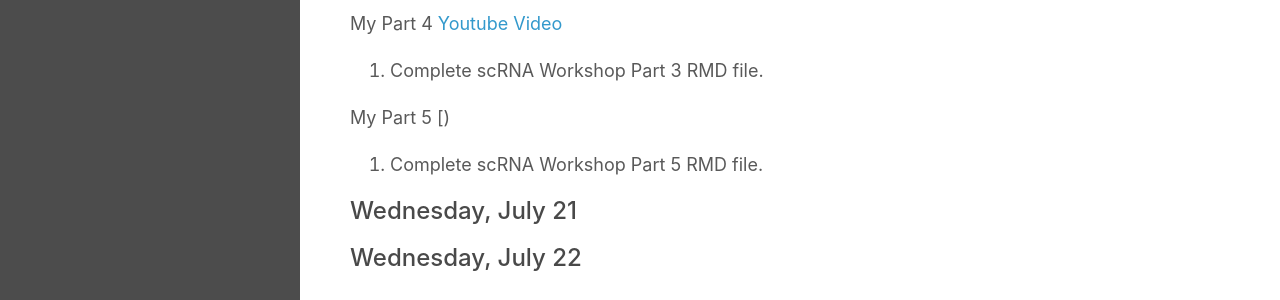
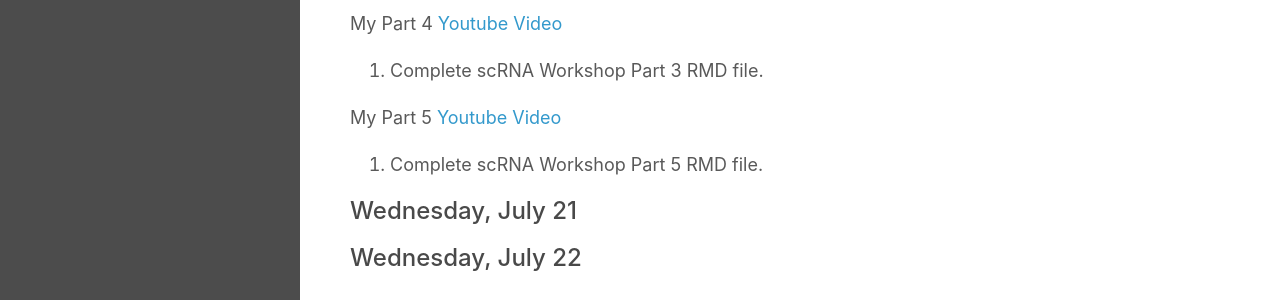
Before and after one commit to msettles/2022-Uganda-Single-Cell-RNA-Seq-Analysis, a Jekyll site: the page built from base/schedule.md, in a window 1280 px wide. Shown: the part 1425-1725 px from the top of the page. Built offline with Jekyll 4.4.1, drawn with Linux system fonts in a browser that asks for light colours; our own code applies the rules of GitHub Pages for plain Markdown files.

Commit message:
add part 5 video

```diff
--- a/base/schedule.md
+++ b/base/schedule.md
@@ -43,7 +43,7 @@ My Part 3 [Youtube Video](https://youtu.be/Jeb3JQyAx8Y)
 My Part 4 [Youtube Video](https://youtu.be/7XBqbbM2VJk)
 1. Complete  scRNA Workshop Part 3 RMD file.
 
-My Part 5 [)
+My Part 5 [Youtube Video](https://youtu.be/QPjrf4C1s4k)
 1. Complete  scRNA Workshop Part 5 RMD file.
 
 
```
